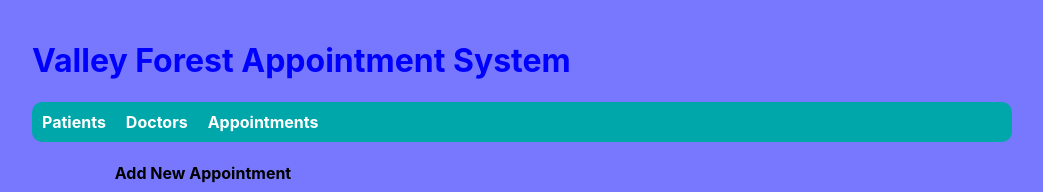
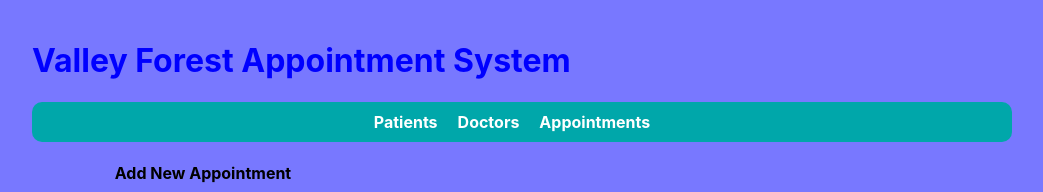
Before and after one commit to Thkeya/Valley-Forest-App-System-, a React (Create React App) app in the folder frontend/: page / in a window 1280 px wide. Shown: the top 192 px of the page, without its empty margins (118-1161 px from the left). Built offline with nearby package versions, Linux system fonts and the light colour scheme; no server answers.

Commit message:
CSS updates

```diff
--- a/frontend/src/App.css
+++ b/frontend/src/App.css
@@ -11,6 +11,8 @@ nav {
   background-color: #00a7aa;
   padding: 10px;
   border-radius: 10px;
+  display: flex;
+  justify-content: center;
 }
 
 ul {
@@ -18,6 +20,7 @@ ul {
   padding: 0;
   margin: 0;
   display: flex;
+  justify-content: center;
 }
 
 li {
--- a/frontend/src/components/Appointment.css
+++ b/frontend/src/components/Appointment.css
@@ -99,6 +99,7 @@
     align-items: center;
     height: 100vh;
     width: 30vw;
+    margin-right: 150px;
 }
 
 .add-form {
```
